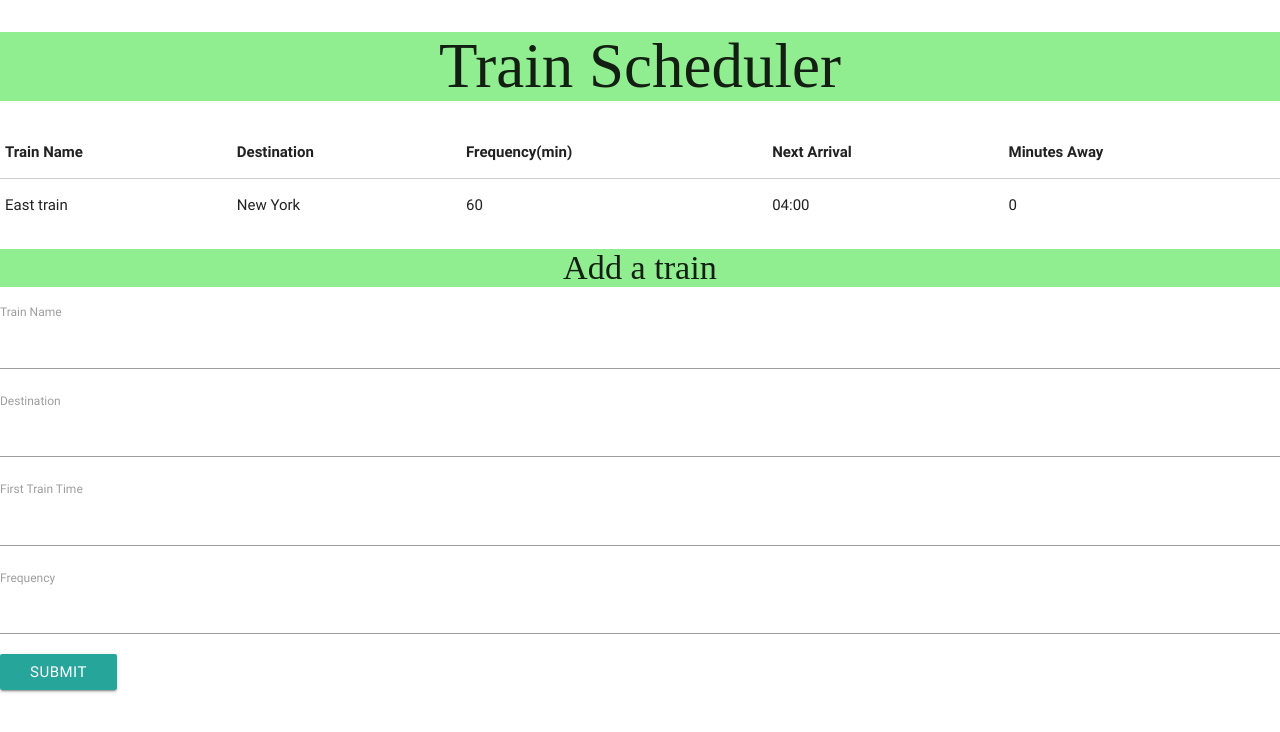
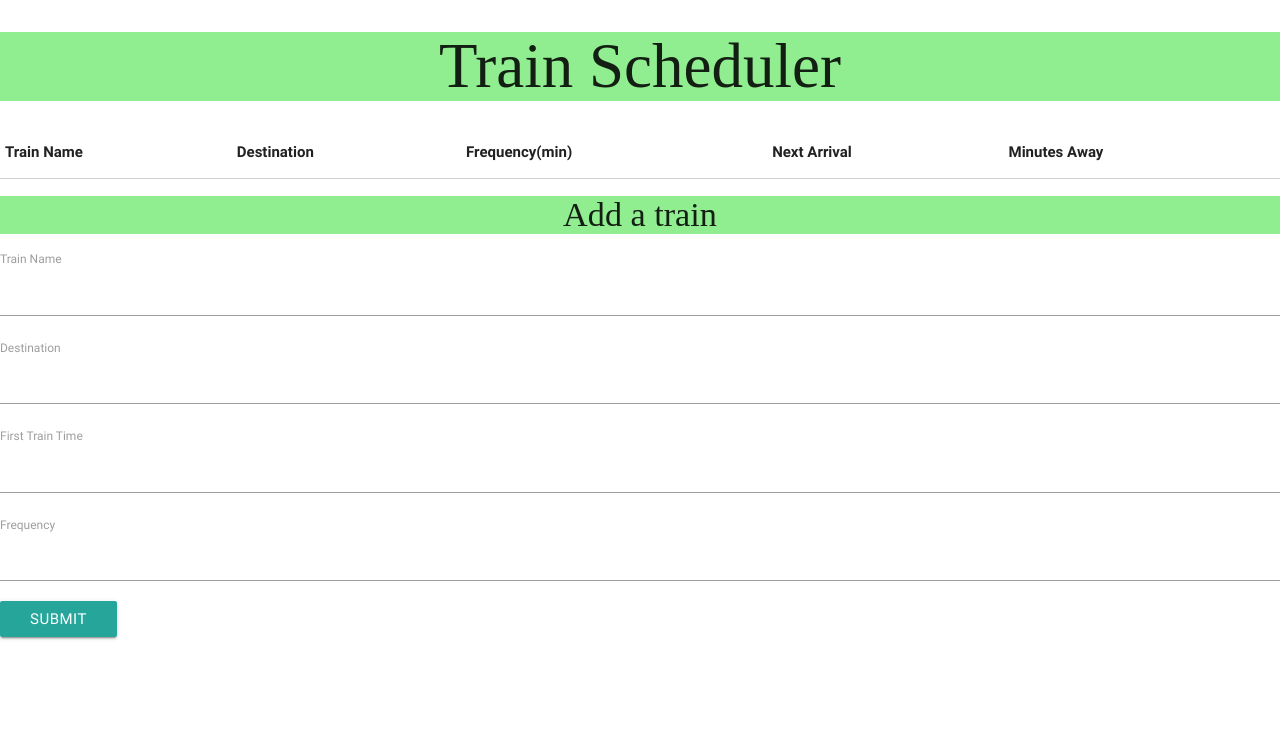
Before and after one commit to senorpayne/Firebase-project, a plain HTML site: page index.html in a window 1280 px wide. Drawn offline with nearby package versions, Linux system fonts and the light colour scheme; no server answers; a web font is replaced by a local one.

Commit message:
fixmoment

```diff
--- a/assets/javascript/app.js
+++ b/assets/javascript/app.js
@@ -43,5 +43,5 @@ dataRef.ref().on("child_added", function(childSnapshot) {
   var tRemainder = diffTime % frequencyHolder;
   var tMinutesTillTrain = frequencyHolder - tRemainder;
   var nextTrain = moment().add(tMinutesTillTrain, "minutes");
-$("#traintable > tbody").prepend("<tr><td>" + trainHolder + "</td><td>" + destinationHolder + "</td><td>" + frequencyHolder + "</td><td>" +moment(nextTrain).format("hh:mm")+ "</td><td>"+tMinutesTillTrain+"</td></tr>")
+$("#traintable > tbody").prepend("<tr><td>" + trainHolder + "</td><td>" + destinationHolder + "</td><td>" + frequencyHolder + "</td><td>" +moment(nextTrain).format("hh:mm")+ "</td><td>"+tMinutesTillTrain+"</td></tr>");
 });
--- a/index.html
+++ b/index.html
@@ -42,11 +42,7 @@
 
         <tbody>
           <tr>
-            <td>East train</td>
-            <td>New York</td>
-            <td>60</td>
-            <td>04:00</td>
-            <td>0</td>
+
           </tr>
 
         </tbody>
```
